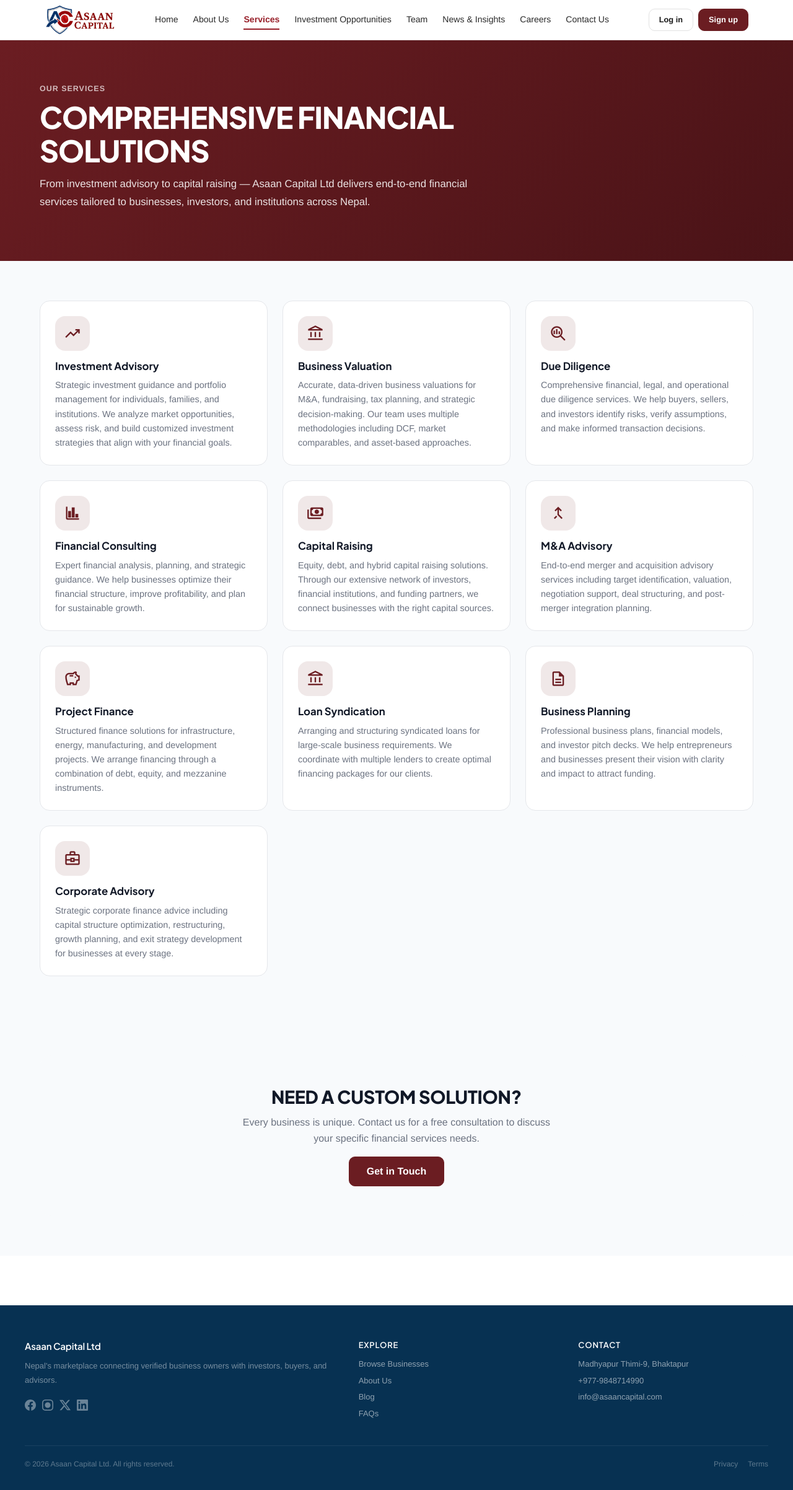
After one commit to isoftrosolutions/Asaan-Credit-Ltd., a PHP site: page /assan/services in a window 1280 px wide. The commit adds this page. Shown: the whole page at 62% size. Run offline with PHP 8.4, Linux system fonts and the light colour scheme; some libraries are stand-ins or nearby versions.

Commit message:
Add Services page with all 10 service cards and CTA

```diff
--- a/index.php
+++ b/index.php
@@ -23,6 +23,7 @@ $routes = [
     '/reset-password'               => 'auth/reset-password.php',
     '/change-password'              => 'auth/change-password.php',
     '/about'                        => 'pages/about.php',
+    '/services'                     => 'pages/services.php',
     '/contact'                      => 'pages/contact.php',
     '/careers'                      => 'pages/careers.php',
     '/press'                        => 'pages/press.php',
--- /dev/null
+++ b/pages/services.php
@@ -0,0 +1,79 @@
+<?php
+require __DIR__ . '/../config/bootstrap.php';
+$pageTitle = 'Services — ' . APP_NAME_LONG;
+$pageDescription = 'Explore Asaan Capital Ltd\'s comprehensive financial services: Investment Advisory, Business Valuation, Due Diligence, Capital Raising, M&A, Project Finance, and more.';
+$forcePublicHeader = true;
+$breadcrumbSchema = '<script type="application/ld+json">{
+  "@context": "https://schema.org",
+  "@type": "BreadcrumbList",
+  "itemListElement": [
+    {"@type": "ListItem","position":1,"name":"Home","item":"'.APP_URL.'/"},
+    {"@type": "ListItem","position":2,"name":"Services","item":"'.APP_URL.'/services"}
+  ]
+}</script>';
+require __DIR__ . '/../includes/header.php';
+?>
+<?= $breadcrumbSchema ?>
+<style>
+.svc-header{ background:linear-gradient(135deg, var(--color-primary) 0%, #4A1317 100%); color:#fff; padding:64px 0; }
+.svc-grid{ display:grid; gap:24px; }
+@media (min-width:768px){ .svc-grid{ grid-template-columns:repeat(3,1fr); } }
+@media (max-width:767px){ .svc-grid{ grid-template-columns:1fr; } }
+.svc-card{ background:var(--dash-card); border:1px solid var(--dash-border); border-radius:var(--dash-radius-card); padding:var(--space-5); transition:box-shadow var(--motion-base), transform var(--motion-base), border-color var(--motion-base); }
+.svc-card:hover{ box-shadow:var(--dash-shadow-hover); transform:translateY(-3px); border-color:var(--dash-primary); }
+.svc-icon{ display:inline-flex; align-items:center; justify-content:center; width:56px; height:56px; border-radius:16px; background:rgba(107,29,34,.1); color:var(--color-primary); margin-bottom:var(--space-3); }
+.svc-icon .material-symbols-outlined{ font-size:28px; }
+.svc-title{ font-family:var(--font-heading); font-weight:700; font-size:1.05rem; color:var(--dash-ink); margin-bottom:6px; }
+.svc-text{ font-size:.9rem; line-height:1.6; color:var(--dash-ink-soft); }
+.svc-cta{ background:var(--dash-bg); border-radius:20px; padding:48px 32px; text-align:center; }
+.svc-cta h2{ font-family:var(--font-heading); font-weight:800; font-size:clamp(1.4rem,2.5vw,1.8rem); color:var(--dash-ink); margin-bottom:10px; }
+.svc-cta p{ color:var(--dash-ink-soft); margin-bottom:var(--space-4); }
+</style>
+<main class="pub-page">
+
+<section class="svc-header">
+  <div class="pub-wrap">
+    <div style="max-width:720px;">
+      <span style="display:inline-block;font-size:.78rem;font-weight:700;text-transform:uppercase;letter-spacing:.08em;color:rgba(255,255,255,.7);margin-bottom:8px;">Our Services</span>
+      <h1 class="pub-h1" style="color:#fff;margin:0 0 14px;">Comprehensive Financial Solutions</h1>
+      <p style="font-size:1.05rem;line-height:1.7;opacity:.88;">From investment advisory to capital raising — Asaan Capital Ltd delivers end-to-end financial services tailored to businesses, investors, and institutions across Nepal.</p>
+    </div>
+  </div>
+</section>
+
+<section class="pub-section">
+  <div class="pub-wrap">
+    <div class="svc-grid">
+      <?php $services = [
+        ['trending_up', 'Investment Advisory', 'Strategic investment guidance and portfolio management for individuals, families, and institutions. We analyze market opportunities, assess risk, and build customized investment strategies that align with your financial goals.'],
+        ['account_balance', 'Business Valuation', 'Accurate, data-driven business valuations for M&A, fundraising, tax planning, and strategic decision-making. Our team uses multiple methodologies including DCF, market comparables, and asset-based approaches.'],
+        ['search_insights', 'Due Diligence', 'Comprehensive financial, legal, and operational due diligence services. We help buyers, sellers, and investors identify risks, verify assumptions, and make informed transaction decisions.'],
+        ['finance', 'Financial Consulting', 'Expert financial analysis, planning, and strategic guidance. We help businesses optimize their financial structure, improve profitability, and plan for sustainable growth.'],
+        ['payments', 'Capital Raising', 'Equity, debt, and hybrid capital raising solutions. Through our extensive network of investors, financial institutions, and funding partners, we connect businesses with the right capital sources.'],
+        ['merge_type', 'M&A Advisory', 'End-to-end merger and acquisition advisory services including target identification, valuation, negotiation support, deal structuring, and post-merger integration planning.'],
+        ['savings', 'Project Finance', 'Structured finance solutions for infrastructure, energy, manufacturing, and development projects. We arrange financing through a combination of debt, equity, and mezzanine instruments.'],
+        ['account_balance', 'Loan Syndication', 'Arranging and structuring syndicated loans for large-scale business requirements. We coordinate with multiple lenders to create optimal financing packages for our clients.'],
+        ['description', 'Business Planning', 'Professional business plans, financial models, and investor pitch decks. We help entrepreneurs and businesses present their vision with clarity and impact to attract funding.'],
+        ['business_center', 'Corporate Advisory', 'Strategic corporate finance advice including capital structure optimization, restructuring, growth planning, and exit strategy development for businesses at every stage.'],
+      ]; foreach ($services as $s): ?>
+      <div class="svc-card">
+        <div class="svc-icon"><span class="material-symbols-outlined"><?= $s[0] ?></span></div>
+        <div class="svc-title"><?= $s[1] ?></div>
+        <div class="svc-text"><?= $s[2] ?></div>
+      </div>
+      <?php endforeach; ?>
+    </div>
+  </div>
+</section>
+
+<section class="pub-section tint">
+  <div class="pub-wrap">
+    <div class="svc-cta">
+      <h2>Need a Custom Solution?</h2>
+      <p style="max-width:500px;margin:0 auto var(--space-4);">Every business is unique. Contact us for a free consultation to discuss your specific financial services needs.</p>
+      <a href="<?= APP_URL ?>/contact" class="btn btn-primary" style="padding:12px 28px;background:var(--color-primary);color:#fff;border-radius:10px;text-decoration:none;font-weight:600;font-size:1rem;">Get in Touch</a>
+    </div>
+  </div>
+</section>
+</main>
+<?php require __DIR__ . '/../includes/footer.php'; ?>
```
